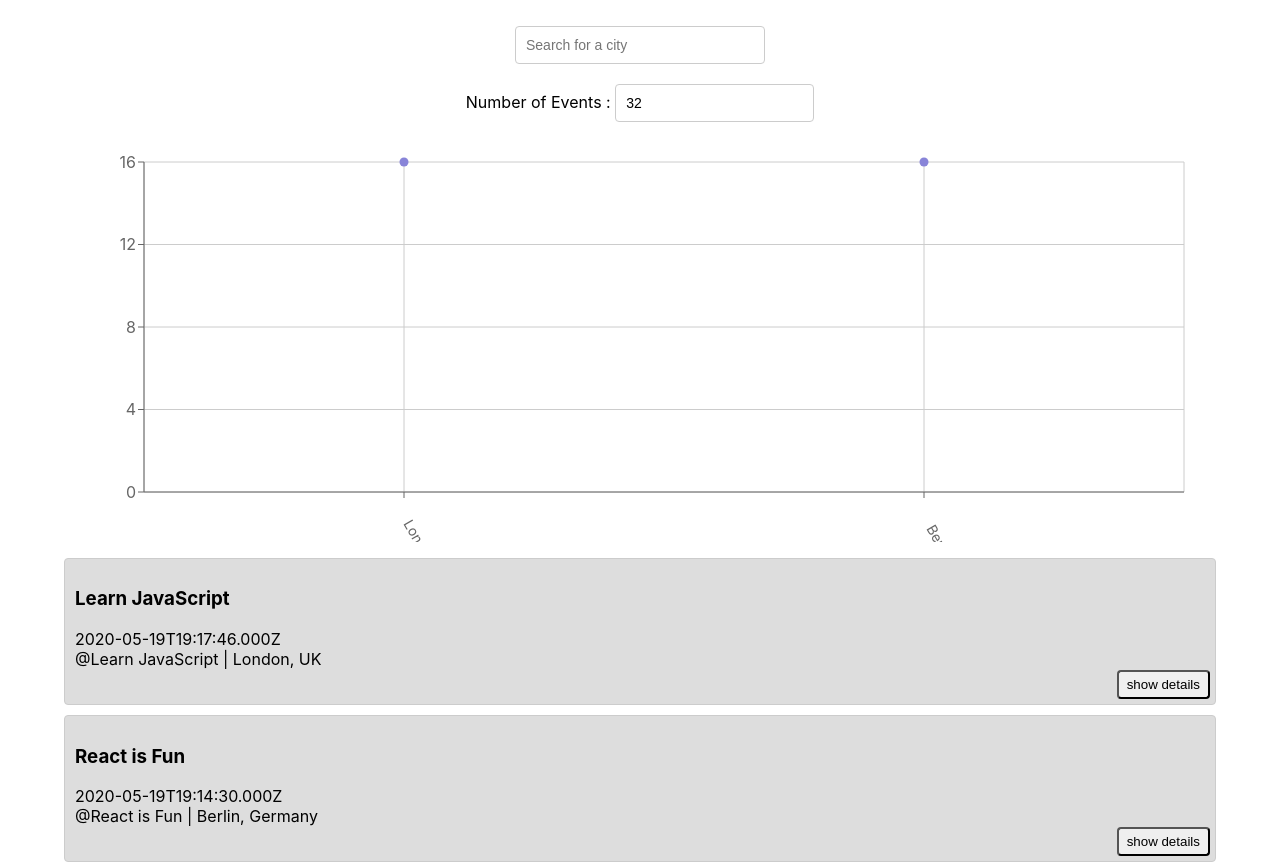
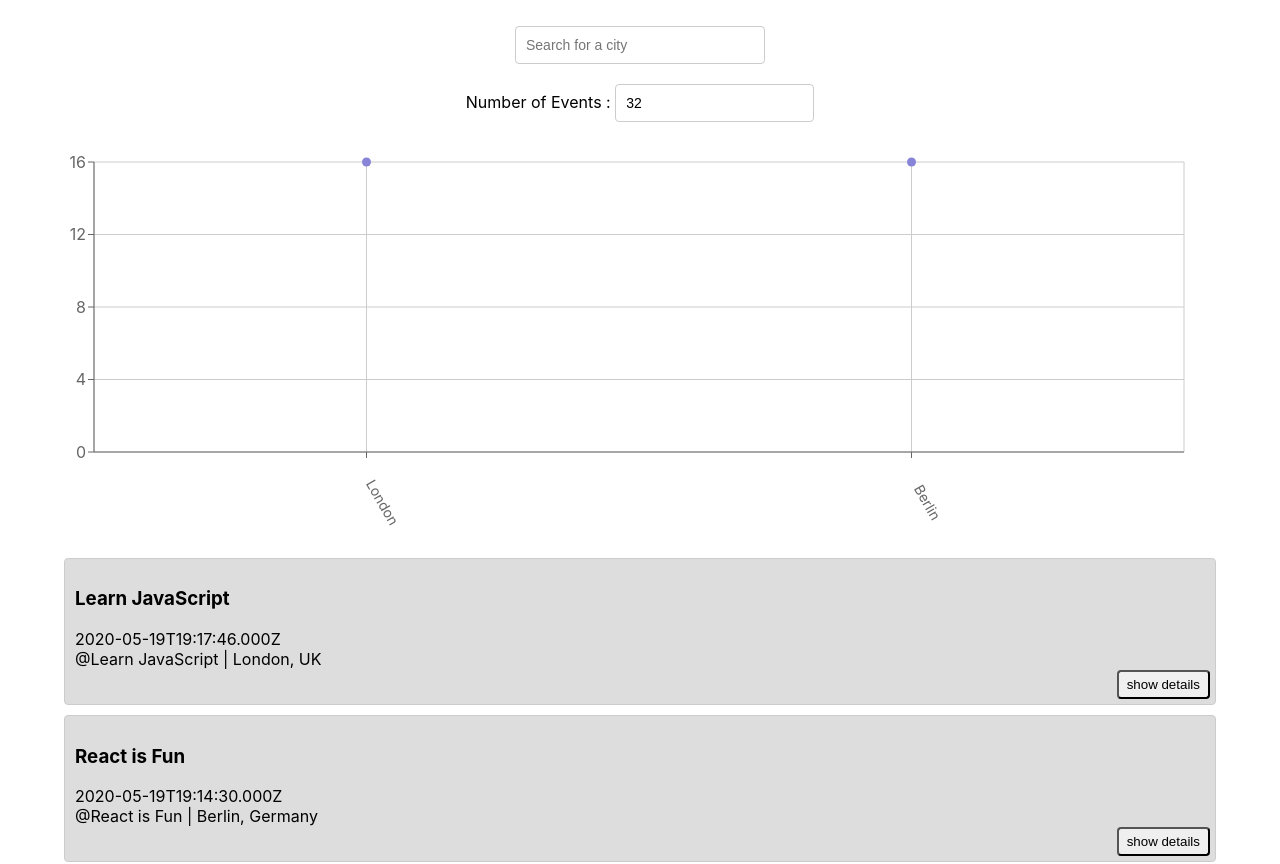
Before and after one commit to punithacasi/meet, a React (Create React App) app: page / in a window 1280 px wide. Shown: the top 864 px of the page. Built offline with nearby package versions, Linux system fonts and the light colour scheme; what atatus-spa would draw is missing.

Commit message:
Exercise 4.10 - x axis formatting

```diff
--- a/src/components/CityEventsChart.js
+++ b/src/components/CityEventsChart.js
@@ -18,7 +18,7 @@
     const getData = () => {
         const data = allLocations.map((location) => {
             const count = events.filter((event) => event.location === location).length
-            const city = location.split(', ')[0]
+            const city = location.split((/, | - /))[0]
             return { city, count };
         })
         return data;
@@ -30,8 +30,8 @@
                 margin={{
                     top: 20,
                     right: 20,
-                    bottom: 20,
-                    left: 20,
+                    bottom: 60,
+                    left: -30,
                 }}
             >
                 <CartesianGrid />
```
